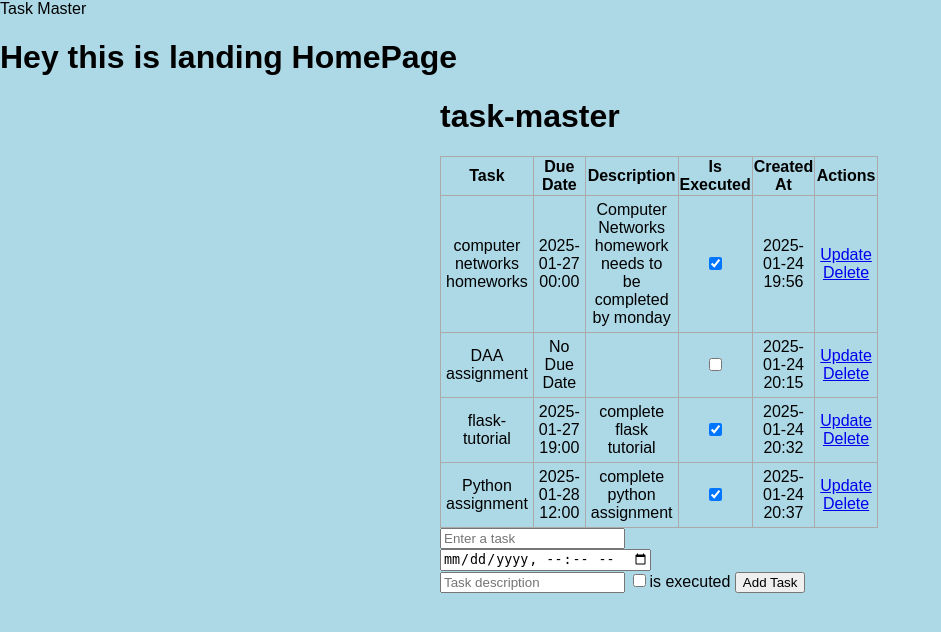
After one commit to Sammisam8888/flask-flutter-todo, a Flask app: template todo-sqlite/templates/index.html in a window 1280 px wide. The commit adds this page. Shown: the top 632 px of the page, without its empty margins (0-941 px from the left). Run offline with Flask 3, Linux system fonts and the light colour scheme; the template is opened without the code that fills it: values that come from a table or form of the project are taken from there, others are empty.

Commit message:
updated-todo-sqlite

```diff
--- a/todo-mongodb/application/routes.py
+++ b/todo-mongodb/application/routes.py
@@ -0,0 +1,6 @@
+from application import app
+from flask import render_template, request, redirect, url_for
+
+@app.route('/')
+def index():
+    return render_template("layout.html", title="HomePage TODO App")
--- a/todo-mongodb/application/templates/layout.html
+++ b/todo-mongodb/application/templates/layout.html
@@ -16,6 +16,8 @@
 
 </head>
 <body>
+
+
     {% block body %} {% endblock %}
     <script src="https://cdn.jsdelivr.net/npm/@popperjs/core@2.11.8/dist/umd/popper.min.js" integrity="sha384-I7E8VVD/ismYTF4hNIPjVp/Zjvgyol6VFvRkX/vR+Vc4jQkC+hVqc2pM8ODewa9r" crossorigin="anonymous"></script>
     <script src="https://cdn.jsdelivr.net/npm/bootstrap@5.3.3/dist/js/bootstrap.min.js" integrity="sha384-0pUGZvbkm6XF6gxjEnlmuGrJXVbNuzT9qBBavbLwCsOGabYfZo0T0to5eqruptLy" crossorigin="anonymous"></script>
--- /dev/null
+++ b/todo-sqlite/database.py
@@ -0,0 +1,3 @@
+from flask_sqlalchemy import SQLAlchemy
+
+db = SQLAlchemy()
--- /dev/null
+++ b/todo-sqlite/main.py
@@ -0,0 +1,57 @@
+from flask import Flask, render_template, request, redirect
+from models import TodoItem
+from database import db
+from datetime import datetime
+
+
+app = Flask(__name__)
+app.config['SQLALCHEMY_DATABASE_URI'] = 'sqlite:///app.db'
+
+db.init_app(app)
+
+
+@app.route('/', methods=['GET','POST'])
+def hello():
+    if request.method == 'POST':
+        task_name = request.form['task']
+        task_description = request.form['description']
+        task_duedate = datetime.strptime(request.form['due_date'], '%Y-%m-%dT%H:%M') if request.form['due_date'] else None
+        task_is_executed = request.form.get('is_executed') is not None
+        # Create new task
+        new_task = TodoItem(name=task_name, description=task_description,
+                            duedate=task_duedate, is_executed=task_is_executed)
+        try:
+            db.session.add(new_task)
+            db.session.commit()
+
+            return redirect('/')
+        except Exception as e:
+            db.session.rollback()
+            return f"There was an issue updating the task: {str(e)}"
+
+
+    else:
+        tasks=TodoItem.query.order_by(TodoItem.date_created).all()
+        return render_template('index.html',tasks=tasks)
+
+
+
+@app.route('/update/<int:id>')
+def update(id):
+    return "update"
+
+@app.route('/delete/<int:id>')
+def delete(id):
+    return "delete"
+
+@app.route('/toggle_execution/<int:id>', methods=['POST'])
+def toggle_execution(id):
+    task = TodoItem.query.get_or_404(id)
+    task.is_executed = not task.is_executed
+    db.session.commit()
+    return redirect('/')
+
+if __name__ == '__main__':
+    with app.app_context():
+        db.create_all()  # Create tables if they do not exist
+    app.run(debug=True)
--- /dev/null
+++ b/todo-sqlite/requirements.txt
@@ -0,0 +1,2 @@
+flask
+flask-sqlalchemy
--- /dev/null
+++ b/todo-sqlite/templates/index.html
@@ -0,0 +1,51 @@
+{% extends "layout.html" %}
+
+{% block head %} Task Master {% endblock %}
+
+{% block body %}
+    <h1>Hey this is landing HomePage</h1>
+    <div class="content">
+        <h1>task-master</h1>
+        <table>
+            <tr>
+                <th>Task</th>
+                <th>Due Date</th>
+                <th>Description</th>
+                <th>Is Executed</th>
+                <th>Created At</th>
+                <th>Actions </th>
+
+            </tr>
+            {% for task in tasks %}
+                <tr>
+                    <td>{{ task.name }}</td>
+                    <td>{{ task.duedate.strftime('%Y-%m-%d %H:%M') if task.duedate else 'No Due Date' }}</td>
+                    <td>{{ task.description }}</td>
+                    <td>
+                        <form action="/toggle_execution/{{ task.id }}" method="POST" style="display: inline;">
+                            <input type="hidden" name="is_executed" value="{{ 'true' if not task.is_executed else 'false' }}">
+                            <input
+                                type="checkbox"
+                                onchange="this.form.submit()"
+                                {{ 'checked' if task.is_executed else '' }}>
+                        </form>
+                    </td>
+                    <td>{{ task.date_created.strftime('%Y-%m-%d %H:%M') }}</td>
+                    <td>
+                        <a href="/update/{{task.id}}">Update </a>
+                        <a href="/delete/{{task.id}}">Delete</a>
+                    </td>
+                </tr>
+            {% endfor %}
+        </table>
+
+
+        <form action="/" method="POST">
+            <input type="text" name="task" placeholder="Enter a task">
+            <input type="datetime-local" name="due_date">
+            <input type="text" name="description" placeholder="Task description">
+            <input type="checkbox" name="is_executed"  value="False">is executed</input>
+            <button type="submit">Add Task</button>
+        </form>
+        </div>
+{% endblock %}
--- /dev/null
+++ b/todo-sqlite/templates/layout.html
@@ -0,0 +1,16 @@
+<!DOCTYPE html>
+<html lang="en">
+<head>
+    <script async src="https://pagead2.googlesyndication.com/pagead/js/adsbygoogle.js?client=ca-pub-8745430524153477"
+     crossorigin="anonymous"></script>
+     <!-- google ad sense - Google Analytics -->
+    <meta charset="UTF-8">
+    <meta name="viewport" content="width=device-width, initial-scale=1.0">
+    <link rel="stylesheet" href="{{ url_for('static', filename='static/css/main.css')}}">
+
+    {% block head %} {% endblock %}
+</head>
+<body>
+    {% block body %} {% endblock %}
+</body>
+</html>
```
Also changed, not shown: todo-mongodb/application/templates/index.html (added, +9 -0 lines), todo-sqlite/models.py (added, +25 -0 lines), todo-sqlite/schemas.py (added, +11 -0 lines), todo-sqlite/static/css/main.css (added, +36 -0 lines), todo-sqlite/instance/app.db (added), 2 other files.
